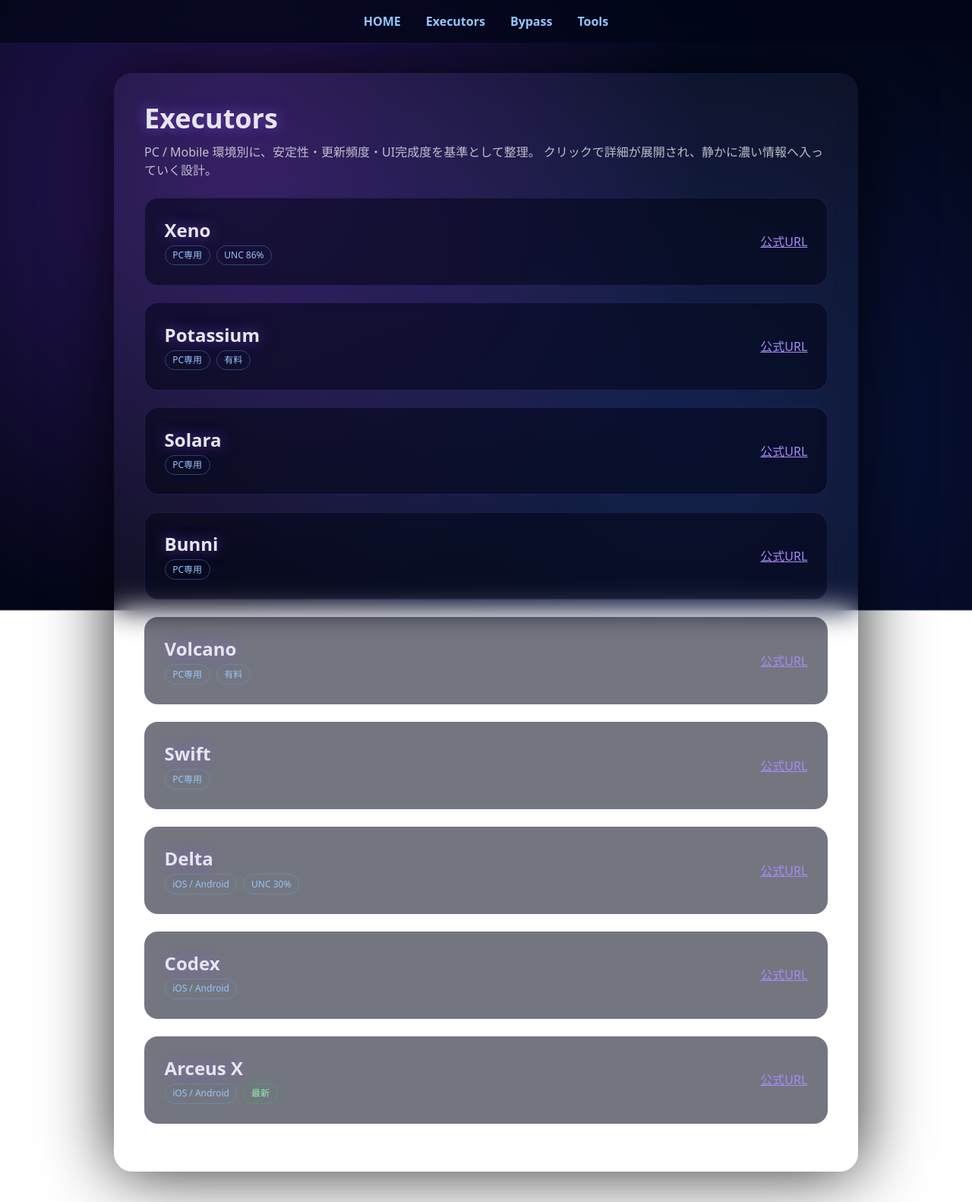
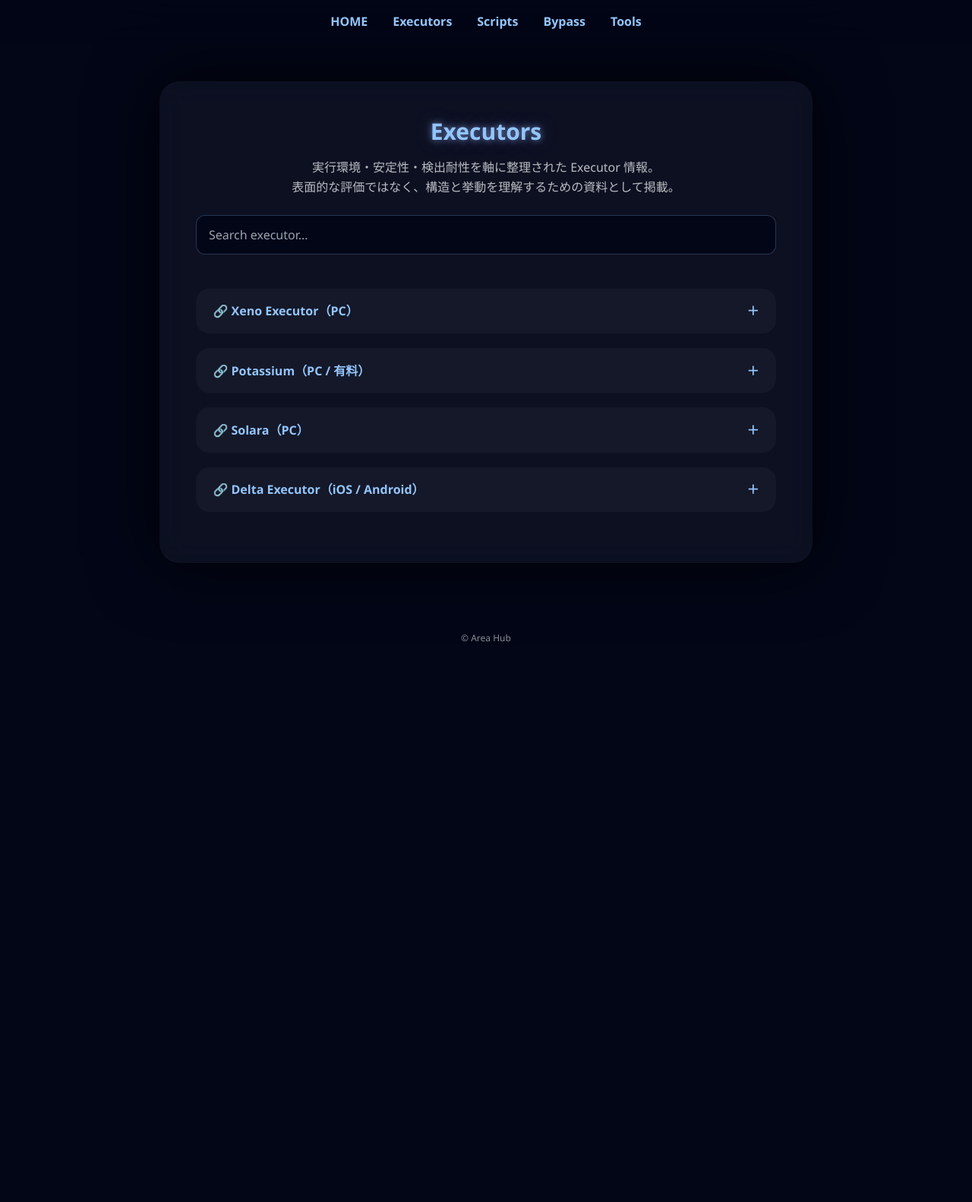
Before and after one commit to tandoritikin928-boop/areahub2435, a plain HTML site: page public/executors.html in a window 1280 px wide. Shown: the whole page at 76% size. After the commit the page ends 888 px from the top, so only its background shows below. Drawn offline with nearby package versions, Linux system fonts and the light colour scheme.

Commit message:
Update executors.html

```diff
--- a/public/executors.html
+++ b/public/executors.html
@@ -4,246 +4,155 @@
   <meta charset="UTF-8" />
   <meta name="viewport" content="width=device-width, initial-scale=1.0"/>
   <title>Area Hub | Executors</title>
+
+  <!-- CORE STYLE -->
+  <link rel="stylesheet" href="/assets/css/style.css">
+
+  <!-- Tailwind -->
   <script src="https://cdn.tailwindcss.com"></script>
-<style>
-/* ===== Base / Background ===== */
-body{
-  margin:0; min-height:100vh; color:#e5e7eb;
-  font-family:system-ui,"Segoe UI",sans-serif; overflow-x:hidden;
-}
-body::before{
-  content:""; position:fixed; inset:0; z-index:-2;
-  background:
-    radial-gradient(circle at 25% 30%, rgba(124,58,237,.35), transparent 55%),
-    radial-gradient(circle at 70% 70%, rgba(29,78,216,.25), transparent 60%),
-    linear-gradient(135deg,#020617,#020617,#020617);
-  animation: hue 18s ease-in-out infinite alternate;
-}
-@keyframes hue{to{filter:hue-rotate(12deg); transform:scale(1.05)}}
 
-/* ===== Glow ===== */
-@keyframes glow{
-  0%,100%{text-shadow:0 0 10px rgba(139,92,246,.45)}
-  50%{text-shadow:0 0 28px rgba(139,92,246,.9)}
-}
-.glow{animation:glow 3s infinite}
-
-/* ===== Nav ===== */
-nav{
-  position:sticky; top:0; z-index:40;
-  backdrop-filter:blur(16px);
-  background:rgba(2,6,23,.75)
-}
-nav a{margin:0 .9rem; font-weight:800; color:#93c5fd}
-
-/* ===== Card ===== */
-.card{
-  max-width:980px; margin:2.5rem auto; padding:2.5rem;
-  border-radius:24px; background:rgba(255,255,255,.045);
-  backdrop-filter:blur(18px);
-  box-shadow:0 0 90px rgba(0,0,0,.85)
-}
-
-/* ===== Executor Item ===== */
-.exec{
-  border:1px solid rgba(139,92,246,.18);
-  border-radius:18px; padding:1.6rem; margin-bottom:1.4rem;
-  background:rgba(2,6,23,.55)
-}
-.exec:hover{box-shadow:0 0 28px rgba(139,92,246,.25)}
-.exec-header{
-  display:flex; align-items:center; justify-content:space-between;
-  gap:1rem; cursor:pointer
-}
-.badge{
-  font-size:.75rem; padding:.2rem .6rem; border-radius:999px;
-  border:1px solid rgba(96,165,250,.35); color:#93c5fd
-}
-.tag-latest{border-color:rgba(34,197,94,.5); color:#86efac}
-.url{color:#a78bfa; text-decoration:underline}
-.desc{
-  display:none; margin-top:1rem; line-height:1.9; opacity:.92
-}
-.exec.open .desc{display:block; animation:fade .6s ease}
-@keyframes fade{
-  from{opacity:0; filter:blur(6px)}
-  to{opacity:1; filter:blur(0)}
-}
-</style>
+  <!-- CORE JS -->
+  <script src="/assets/js/main.js" defer></script>
 </head>
 
 <body>
-<nav class="text-center py-4">
+
+<!-- ================= NAV ================= -->
+<nav>
   <a href="/index.html">HOME</a>
   <a href="/executors.html">Executors</a>
+  <a href="/scripts.html">Scripts</a>
   <a href="/bypass.html">Bypass</a>
   <a href="/tools.html">Tools</a>
 </nav>
 
+<!-- ================= EXECUTORS ================= -->
 <section class="card">
-  <h1 class="text-4xl font-black glow mb-3">Executors</h1>
-  <p class="opacity-80 mb-6">
-    PC / Mobile 環境別に、安定性・更新頻度・UI完成度を基準として整理。
-    クリックで詳細が展開され、静かに濃い情報へ入っていく設計。
+
+  <h1 class="text-3xl font-black neon mb-4 text-center">
+    Executors
+  </h1>
+
+  <p class="opacity-80 leading-relaxed mb-6 text-center">
+    実行環境・安定性・検出耐性を軸に整理された Executor 情報。<br>
+    表面的な評価ではなく、構造と挙動を理解するための資料として掲載。
   </p>
 
-  <!-- Xeno -->
-  <div class="exec" onclick="toggle(this)">
-    <div class="exec-header">
-      <div>
-        <h2 class="text-2xl font-extrabold glow">Xeno</h2>
-        <div class="mt-1 flex gap-2 flex-wrap">
-          <span class="badge">PC専用</span><span class="badge">UNC 86%</span>
+  <!-- ===== SEARCH ===== -->
+  <input
+    type="text"
+    class="search"
+    placeholder="Search executor..."
+    id="exeSearch"
+  />
+
+  <!-- ===== LIST ===== -->
+  <div id="exeList">
+
+    <!-- XENO -->
+    <div class="accordion exe-item">
+      <div class="accordion-header">
+        🔗 Xeno Executor（PC）
+        <span>＋</span>
       </div>
-      </div>
-      <a class="url" href="https://www.xeno.onl/" target="_blank">公式URL</a>
-    </div>
-    <div class="desc">
-      XenoはPC向けに設計されたExecutorで、軽量なUIと比較的安定した挙動が特徴。
-      更新頻度が一定で、環境前提を満たした際の再現性が高い。
-      研究用途ではUIレスポンスや挙動差分の観測に向いており、
-      必要最低限の設計が理解のしやすさにつながっている。
+      <div class="accordion-body">
+        <a href="https://www.xeno.onl/" target="_blank"
+           class="neon-cyan font-bold">
+          https://www.xeno.onl/
+        </a>
+        <p class="opacity-80 mt-4 leading-relaxed">
+          Xeno は Windows 環境向けに設計された比較的軽量な Executor で、
+          DLL インジェクション方式を採用している。起動速度が速く、
+          UI も簡素なため初心者でも扱いやすい一方、
+          Roblox 側の更新に影響を受けやすい特性を持つ。
+          実行時はロード順や API 呼び出しのタイミングが重要で、
+          loadstring 実行前後の挙動を観察することで
+          ゲーム側の制御構造を把握しやすい。
+          研究用途では、検出ポイントや失敗時の挙動解析に向いている。
+        </p>
       </div>
     </div>
 
-  <!-- Potassium -->
-  <div class="exec" onclick="toggle(this)">
-    <div class="exec-header">
-      <div>
-        <h2 class="text-2xl font-extrabold glow">Potassium</h2>
-        <div class="mt-1 flex gap-2 flex-wrap">
-          <span class="badge">PC専用</span><span class="badge">有料</span>
+    <!-- POTASSIUM -->
+    <div class="accordion exe-item">
+      <div class="accordion-header">
+        🔗 Potassium（PC / 有料）
+        <span>＋</span>
       </div>
-      </div>
-      <a class="url" href="https://rscripts.net/executor/potassium" target="_blank">公式URL</a>
-    </div>
-    <div class="desc">
-      Potassiumは有料モデルにより、検証工程とサポートを重視。
-      UIは整理され、設定差分の比較がしやすい。
-      長期検証や安定性評価に向く構成で、研究視点での再現性が高い。
+      <div class="accordion-body">
+        <a href="https://rscripts.net/executor/potassium" target="_blank"
+           class="neon-cyan font-bold">
+          https://rscripts.net/executor/potassium
+        </a>
+        <p class="opacity-80 mt-4 leading-relaxed">
+          Potassium は有料モデルを採用した PC 向け Executor で、
+          安定性と更新頻度を重視した構成が特徴。
+          API フック処理が比較的安定しており、
+          複雑な UI スクリプトや長時間実行にも耐えやすい。
+          実験用途では、安定環境下でのスクリプト挙動確認や
+          パフォーマンス差分の比較に向いている。
+          有料である分、サポートと更新対応が早い点が利点。
+        </p>
       </div>
     </div>
 
-  <!-- Solara -->
-  <div class="exec" onclick="toggle(this)">
-    <div class="exec-header">
-      <div>
-        <h2 class="text-2xl font-extrabold glow">Solara</h2>
-        <div class="mt-1 flex gap-2 flex-wrap">
-          <span class="badge">PC専用</span>
+    <!-- SOLARA -->
+    <div class="accordion exe-item">
+      <div class="accordion-header">
+        🔗 Solara（PC）
+        <span>＋</span>
       </div>
-      </div>
-      <a class="url" href="https://getsolara.dev/" target="_blank">公式URL</a>
-    </div>
-    <div class="desc">
-      Solaraは導線の短さと拡張性のバランスが良い。
-      更新情報が明確で、仕様変更時の判断がしやすい点が利点。
-      UIフローの比較研究に適している。
+      <div class="accordion-body">
+        <a href="https://getsolara.dev/" target="_blank"
+           class="neon-cyan font-bold">
+          https://getsolara.dev/
+        </a>
+        <p class="opacity-80 mt-4 leading-relaxed">
+          Solara は比較的新しい Executor で、
+          シンプルな UI と高速な初期化処理を特徴とする。
+          実行構造が分かりやすく、API 呼び出しの流れを
+          追いやすいため解析向け。
+          実験では、短いスクリプトの実行挙動や
+          Roblox 更新直後の影響確認などに使われることが多い。
+        </p>
       </div>
     </div>
 
-  <!-- Bunni -->
-  <div class="exec" onclick="toggle(this)">
-    <div class="exec-header">
-      <div>
-        <h2 class="text-2xl font-extrabold glow">Bunni</h2>
-        <div class="mt-1 flex gap-2 flex-wrap">
-          <span class="badge">PC専用</span>
+    <!-- DELTA -->
+    <div class="accordion exe-item">
+      <div class="accordion-header">
+        🔗 Delta Executor（iOS / Android）
+        <span>＋</span>
       </div>
-      </div>
-      <a class="url" href="https://bunniexecutor.com/" target="_blank">公式URL</a>
-    </div>
-    <div class="desc">
-      Bunniは親しみやすいUIと軽快な操作感が特徴。
-      初期設定の手間が少なく、短時間の挙動確認に向く。
+      <div class="accordion-body">
+        <a href="https://delta-executor.com/" target="_blank"
+           class="neon-cyan font-bold">
+          https://delta-executor.com/
+        </a>
+        <p class="opacity-80 mt-4 leading-relaxed">
+          Delta はモバイル環境向けに設計された Executor。
+          iOS / Android 双方に対応し、ipa や apk を通じて動作する。
+          PC Executor と異なり、
+          実行制限や API の一部が制限されるため、
+          環境差による挙動比較や制限下での設計研究に適している。
+          モバイル特有の制御構造を理解する目的で利用される。
+        </p>
       </div>
     </div>
 
-  <!-- Volcano -->
-  <div class="exec" onclick="toggle(this)">
-    <div class="exec-header">
-      <div>
-        <h2 class="text-2xl font-extrabold glow">Volcano</h2>
-        <div class="mt-1 flex gap-2 flex-wrap">
-          <span class="badge">PC専用</span><span class="badge">有料</span>
-        </div>
-      </div>
-      <a class="url" href="https://volcanoexecutor.com/" target="_blank">公式URL</a>
-    </div>
-    <div class="desc">
-      Volcanoは高負荷時の安定性を重視。
-      有料モデルにより検証プロセスが整備され、長時間観測に向く。
-    </div>
   </div>
 
-  <!-- Swift -->
-  <div class="exec" onclick="toggle(this)">
-    <div class="exec-header">
-      <div>
-        <h2 class="text-2xl font-extrabold glow">Swift</h2>
-        <div class="mt-1 flex gap-2 flex-wrap">
-          <span class="badge">PC専用</span>
-        </div>
-      </div>
-      <a class="url" href="https://swiftexecutor.com/" target="_blank">公式URL</a>
-    </div>
-    <div class="desc">
-      Swiftは起動速度とレスポンス重視。
-      軽量環境での比較検証に向く。
-    </div>
-  </div>
-
-  <!-- Mobile -->
-  <div class="exec" onclick="toggle(this)">
-    <div class="exec-header">
-      <div>
-        <h2 class="text-2xl font-extrabold glow">Delta</h2>
-        <div class="mt-1 flex gap-2 flex-wrap">
-          <span class="badge">iOS / Android</span><span class="badge">UNC 30%</span>
-        </div>
-      </div>
-      <a class="url" href="https://delta-executor.com/" target="_blank">公式URL</a>
-    </div>
-    <div class="desc">
-      Deltaはモバイル最適化設計。
-      端末・OS差分を意識した検証が必要。
-    </div>
-  </div>
-
-  <div class="exec" onclick="toggle(this)">
-    <div class="exec-header">
-      <div>
-        <h2 class="text-2xl font-extrabold glow">Codex</h2>
-        <div class="mt-1 flex gap-2 flex-wrap">
-          <span class="badge">iOS / Android</span>
-        </div>
-      </div>
-      <a class="url" href="https://codex.lol/" target="_blank">公式URL</a>
-    </div>
-    <div class="desc">
-      Codexは情報共有が活発で、比較研究に向く。
-    </div>
-  </div>
-
-  <div class="exec" onclick="toggle(this)">
-    <div class="exec-header">
-      <div>
-        <h2 class="text-2xl font-extrabold glow">Arceus X</h2>
-        <div class="mt-1 flex gap-2 flex-wrap">
-          <span class="badge">iOS / Android</span><span class="badge tag-latest">最新</span>
-        </div>
-      </div>
-      <a class="url" href="https://arceusx.com/" target="_blank">公式URL</a>
-    </div>
-    <div class="desc">
-      Arceus Xは更新情報が多く、比較対象としての価値が高い。
-      多機能UIの挙動差分把握が重要。
-    </div>
-  </div>
 </section>
 
+<!-- ================= FOOTER ================= -->
+<footer class="text-center text-xs opacity-60 py-10">
+  © Area Hub
+</footer>
+
 <script>
-function toggle(el){ el.classList.toggle('open'); }
+  // 検索有効化
+  filterList("#exeSearch", ".exe-item");
 </script>
+
 </body>
 </html>
```
Lines whose indentation alone changed are shown as unchanged.
